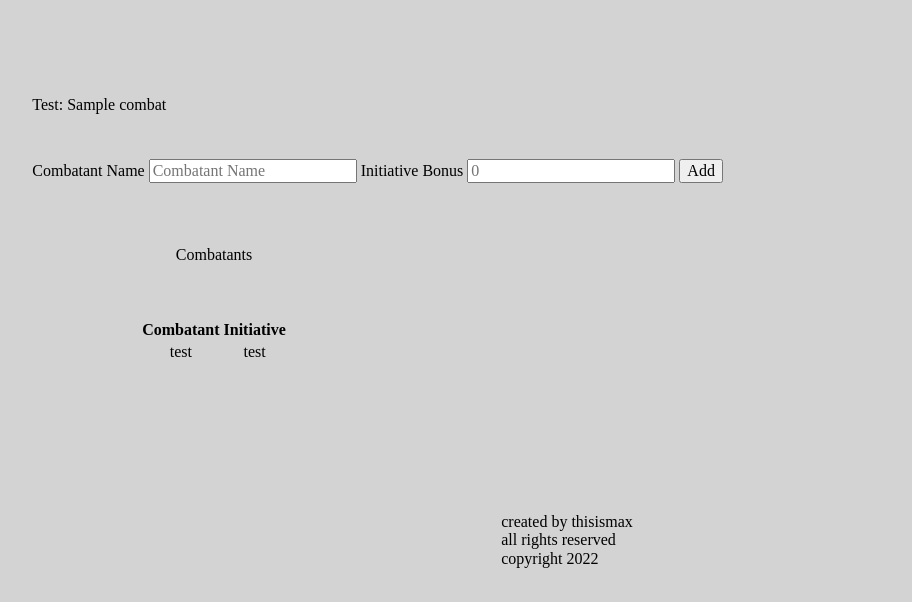
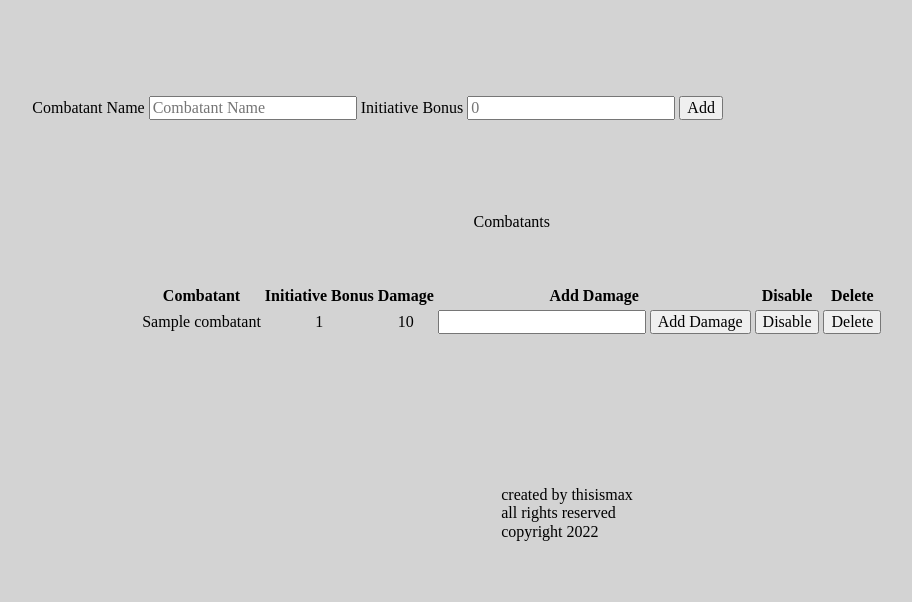
Before and after one commit to thisismax/encounters0.1, a Flask app: a page that uses website/templates/combat.html in a window 1280 px wide. Shown: the part 48-650 px from the top of the page, without its empty margins (73-985 px from the left). Run offline with Flask 2, Linux system fonts and the light colour scheme; a user stored in the database is signed in; tables that the repository leaves empty hold one stand-in row (values such as "Sample post").

Commit message:
combatants show on the combat table now

```diff
--- a/website/models.py
+++ b/website/models.py
@@ -40,4 +40,6 @@ class Combatant(db.Model):
 
     combatantName = db.Column(db.String(150))
     initiativeBonus = db.Column(db.Integer)
+    damage = db.Column(db.Integer)
+    disabled = db.Column(db.Boolean)
     combatPosition = db.Column(db.Integer)
--- a/website/templates/combat.html
+++ b/website/templates/combat.html
@@ -5,10 +5,6 @@ Add Encounter
 {% endblock %}
 
 {% block main %}
-
-<section>
-Test: {{combat.combatName}}
-</section>
 
 {% if combat %}
     <section>
@@ -37,19 +33,38 @@ Test: {{combat.combatName}}
             <thead>
                 <tr>
                     <th>Combatant</th>
-                        <th>Initiative</th>
+                    <th>Initiative Bonus</th>
+                    <th>Damage</th>
+                    <th>Add Damage</th>
+                    <th>Disable</th>
+                    <th>Delete</th>
                 </tr>
             </thead>
             <tbody>
-
-                    <!-- this does not handle a long list of combats (yet?) -->
+                {% for combatant in combat.combatants %}
                     <tr>
-                            <td>test</td>
-                            <td>test</td>
+                        <td>{{combatant.combatantName}}</td>
+                        <td>{{combatant.initiativeBonus}}</td>
+                        <td>{{combatant.damage}}</td>
+                        <td>
+                            <input
+                                type="text"
+                            />
+                            <button>Add Damage</button>
+                            <!-- Oh that's an interesting problem. ID must be unique... -->
+                        </td>
+                        <td><button>Disable</button></td>
+                        <td><button>Delete</button></td>
                     </tr>
-
+                {% endfor %}
             </tbody>
         </table>
     </section>
+{% else %}
+    <section>
+        Enter Combat ID:<br>
+        There should be a text box here to enter the combat key.<br>
+        Or something.
+    </section>
 {% endif %}
 {% endblock %}
--- a/website/views.py
+++ b/website/views.py
@@ -20,21 +20,23 @@ def combat_id(combat_arg):
     combat = Combat.query.filter_by(combat_key=combat_arg).first()
 
     if not(combat):
+        flash("Combat not found",category="error")
         return redirect(url_for("views.combat_no_id"))
 
     if request.method =='POST':
         data = request.form.to_dict()
 
-        new_combat = Combatant(
+        new_combatant = Combatant(
             combatantName=data['combatantName'],
-            initiativeBonus=data['initiativeBonus']
+            initiativeBonus=data['initiativeBonus'],
+            combat_id=combat.id
         )
 
         # this should probably be in a try/except
         db.session.add(new_combatant)
         db.session.commit()
 
-        flash("Added new Combat",category="success")
+        flash("Added new Combatant",category="success")
 
     return render_template("combat.html", user=current_user, combat=combat)
 
```
Lines whose indentation alone changed are shown as unchanged.
